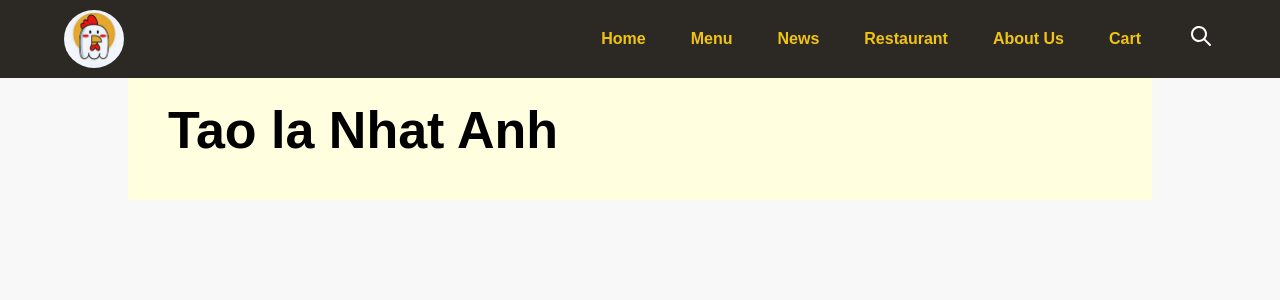
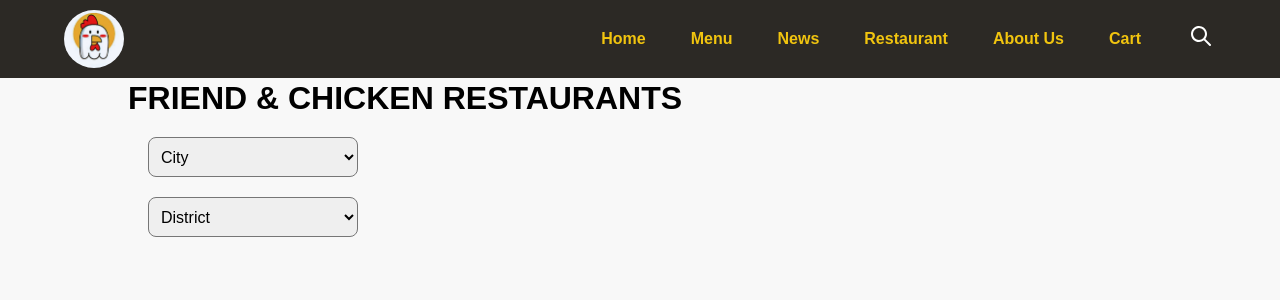
Before and after one commit to imwhop/ChickenOnlineWeb, a React (Create React App) app in the folder frontend/: page /restaurant in a window 1280 px wide. Shown: the top 300 px of the page. Built offline with nearby package versions, Linux system fonts and the light colour scheme.

Commit message:
DropDown
City - District

```diff
--- a/frontend/src/index.css
+++ b/frontend/src/index.css
@@ -21,5 +21,5 @@ body, html, #root {
   text-align: center;
 }
 .content {
-  padding-top: 60px;
+  padding-top: 80px;
 }
--- /dev/null
+++ b/frontend/src/pages/Restaurant/CityDropDown.jsx
@@ -0,0 +1,27 @@
+import { useState } from "react";
+
+function CityDropDown () {
+    const [selectedCity, setSelectedCity] = useState  ('')
+    const cities = ['Ha Noi', 'Ho Chi Minh' , 'Can Tho'];
+    const handleOnChange = (event) => {
+        setSelectedCity(event.target.value);
+    }
+return (
+    <div style = {{ margin: '20px'}} >
+        <select
+        id="city-select"
+        value={selectedCity} onChange={handleOnChange}
+             style = {{padding: '8px', fontSize: '16px', borderRadius: '8px', width: '210px', height: '40px'}}
+        >
+        <option value = "">City</option>
+        { cities.map((city, index) => (
+            <option value={city} key ={index}>{city}</option>
+        ))}
+
+        </select>
+
+
+    </div>
+) ;
+}
+export default CityDropDown
--- /dev/null
+++ b/frontend/src/pages/Restaurant/DistrictDropDown.jsx
@@ -0,0 +1,25 @@
+import { useState } from "react";
+
+function DistrictDropDown() {
+    const [districtSelected, setdistrictSelected] = useState ("")
+    const districs = ['District 1', 'District 9' , 'District 3'];
+    const handleOnChange = (event) => {
+        setdistrictSelected(event.target.value);
+    }
+ return (
+    <div style={{margin:'20px'}}>
+        <select id= "distict-select"
+                value = {districtSelected} onChange = {handleOnChange}
+                style = {{padding:'8px', fontSize: '16px', borderRadius: '8px',   width: '210px', height: '40px'}}
+        >
+            <option value={""}>District</option>
+            {
+                districs.map((district, index) =>(
+                   <option value={district} key= {index}>{district}</option>
+            ))}
+        </select>
+    </div>
+
+
+ );}
+export default DistrictDropDown
--- a/frontend/src/pages/Restaurant/Restaurant.jsx
+++ b/frontend/src/pages/Restaurant/Restaurant.jsx
@@ -1,11 +1,25 @@
 import React from 'react';
+import CityDropdown from './CityDropDown';
+import DistrictDropDown from './DistrictDropDown';
 
 function Restaurant() {
   console.log("RENDERING RESTAURANT PAGE");
   return (
-    <div style={{ padding: '40px', backgroundColor: 'lightyellow' }}>
-      <h1 style={{ fontSize: '52px', color: 'black', }}>Tao la Nhat Anh</h1>
-    </div>
+  <div className='Restaurant Info'>
+    <h1>FRIEND & CHICKEN RESTAURANTS</h1>
+
+    <section className='Location Selection'>
+       <div> <CityDropdown /> </div>
+       <div> <DistrictDropDown /> </div>
+    </section>
+
+
+
+  </div>
+
+
+
+
   );
 }
 
```
